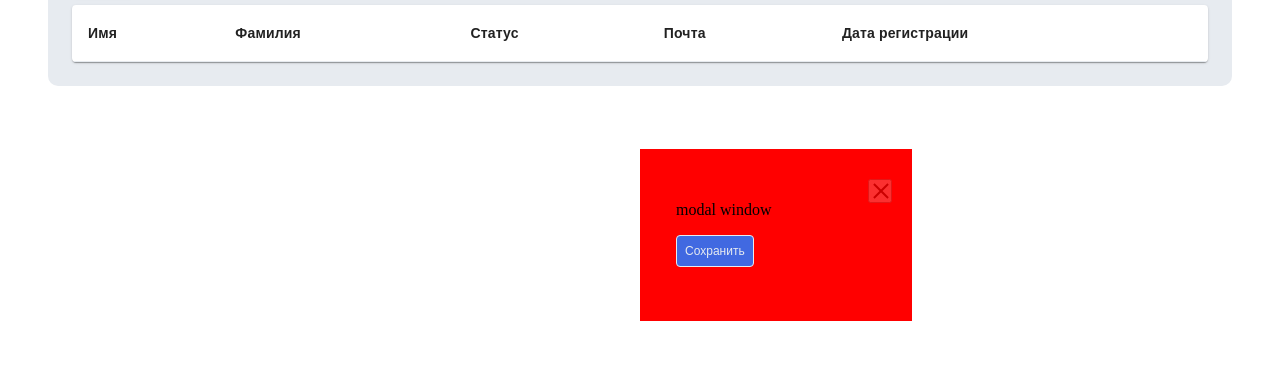
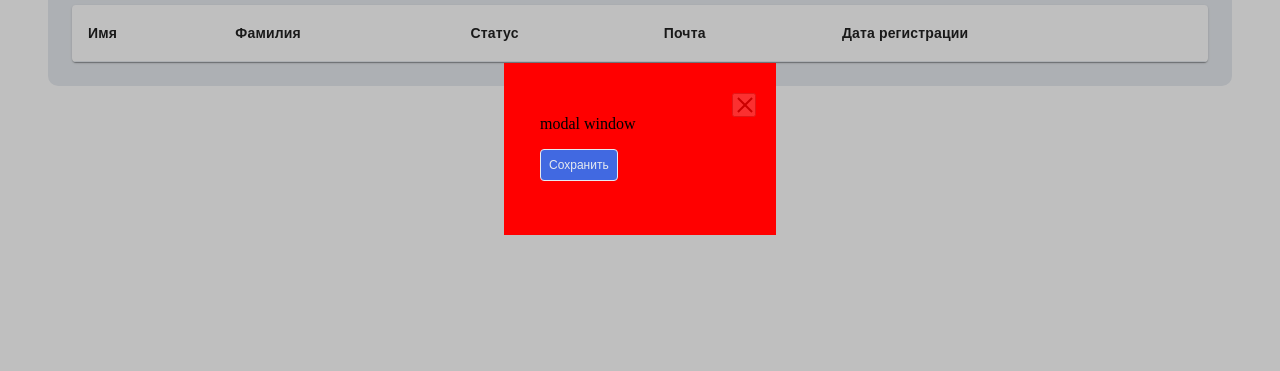
Before and after one commit to Chackmoole/my_project, a React app: page / in a window 1280 px wide. Both pictures are taken after typing "Sample" into the empty fields and a click on the button "Добавить пользователя". Shown: the part 251-622 px from the top of the page. Built offline with nearby package versions, Linux system fonts and the light colour scheme; the HTML template or start-up script is replaced by a standard one.

Commit message:
Добавлена подложка под модальное окно. Добавлено закрытие по клику outside окна

```diff
--- a/src/components/AddUserModal/AddUserModal.jsx
+++ b/src/components/AddUserModal/AddUserModal.jsx
@@ -1,5 +1,8 @@
 import React from 'react';
-import { StyledAddUserModal } from 'components/AddUserModal/AddUserModal.styled';
+import {
+  StyledAddUserBackdrop,
+  StyledAddUserModal,
+} from 'components/AddUserModal/AddUserModal.styled';
 import Button from 'src/ui/Button/Button';
 import CrossButton from 'src/ui/CrossButton/CrossButton';
 
@@ -9,11 +12,15 @@ const AddUserModal = ({ isModalOpen, closeModal }) => {
   }
 
   return (
-    <StyledAddUserModal>
-      <CrossButton onClick={closeModal} />
-      <p>modal window</p>
-      <Button onClick={closeModal}>Сохранить</Button>
-    </StyledAddUserModal>
+    <>
+      <StyledAddUserBackdrop onClick={closeModal}>
+        <StyledAddUserModal onClick={(e) => e.stopPropagation()}>
+          <CrossButton onClick={closeModal} />
+          <p>modal window</p>
+          <Button onClick={closeModal}>Сохранить</Button>
+        </StyledAddUserModal>
+      </StyledAddUserBackdrop>
+    </>
   );
 };
 
--- a/src/components/AddUserModal/AddUserModal.styled.js
+++ b/src/components/AddUserModal/AddUserModal.styled.js
@@ -1,11 +1,23 @@
 import styled from 'styled-components';
+
+export const StyledAddUserBackdrop = styled.div`
+  position: fixed;
+  top: 0;
+  right: 0;
+  bottom: 0;
+  left: 0;
+  background-color: rgba(0, 0, 0, 0.25);
+  z-index: 100;
+`;
 
 export const StyledAddUserModal = styled.div`
   position: fixed;
   background-color: red;
   top: 50%;
   left: 50%;
+  transform: translate(-50%, -50%);
   min-width: 200px;
   min-height: 100px;
   padding: 36px;
+  z-index: 101;
 `;
```
